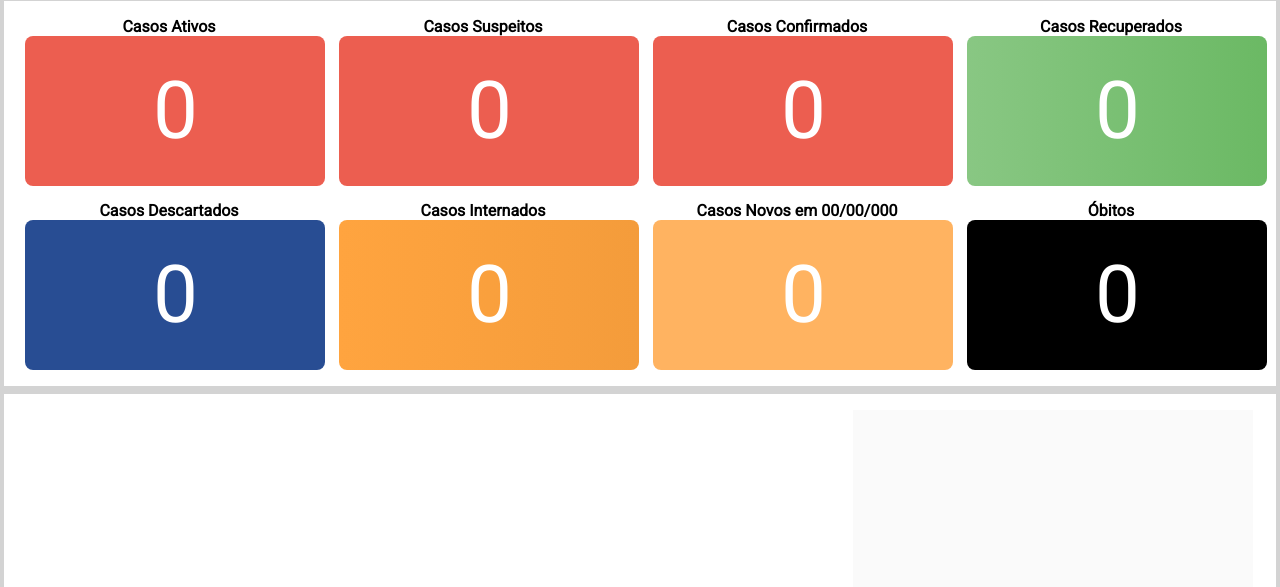
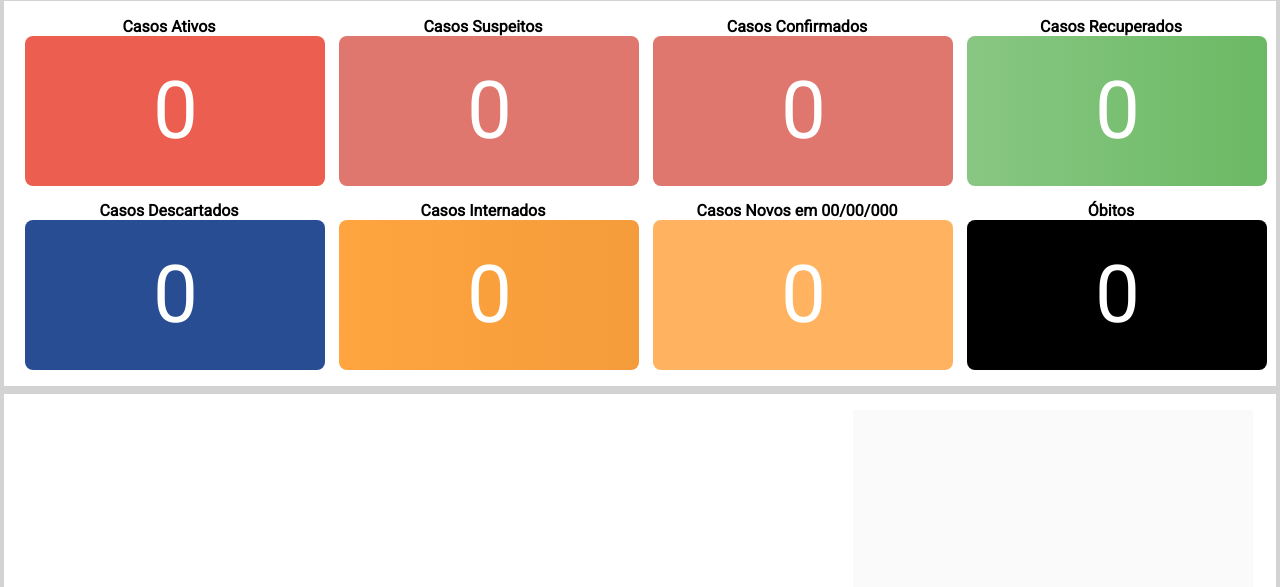
Before and after one commit to marcoaugustoandrade/covid19, a website: page src/index.html in a window 1280 px wide. Shown: the part 175-762 px from the top of the page. Drawn offline with Linux system fonts and the light colour scheme; no server answers.

Commit message:
Alterando cores dos totalizadores

```diff
--- a/src/assets/css/style.css
+++ b/src/assets/css/style.css
@@ -79,8 +79,8 @@
     background: linear-gradient(90deg, rgba(236,94,80,1) 0%, rgba(236,94,80,1) 100%);
 }
 .red-light{
-    background: rgb(236,94,80);
-    background: linear-gradient(90deg, rgba(236,94,80,1) 100%, rgba(235,121,109,1) 100%);
+    background: rgb(223, 119, 110);
+    /* background: linear-gradient(90deg, rgba(236,94,80,1) 100%, rgba(235,121,109,1) 100%); */
 }
 .pink{
     background-color: #e75d5f;
```
